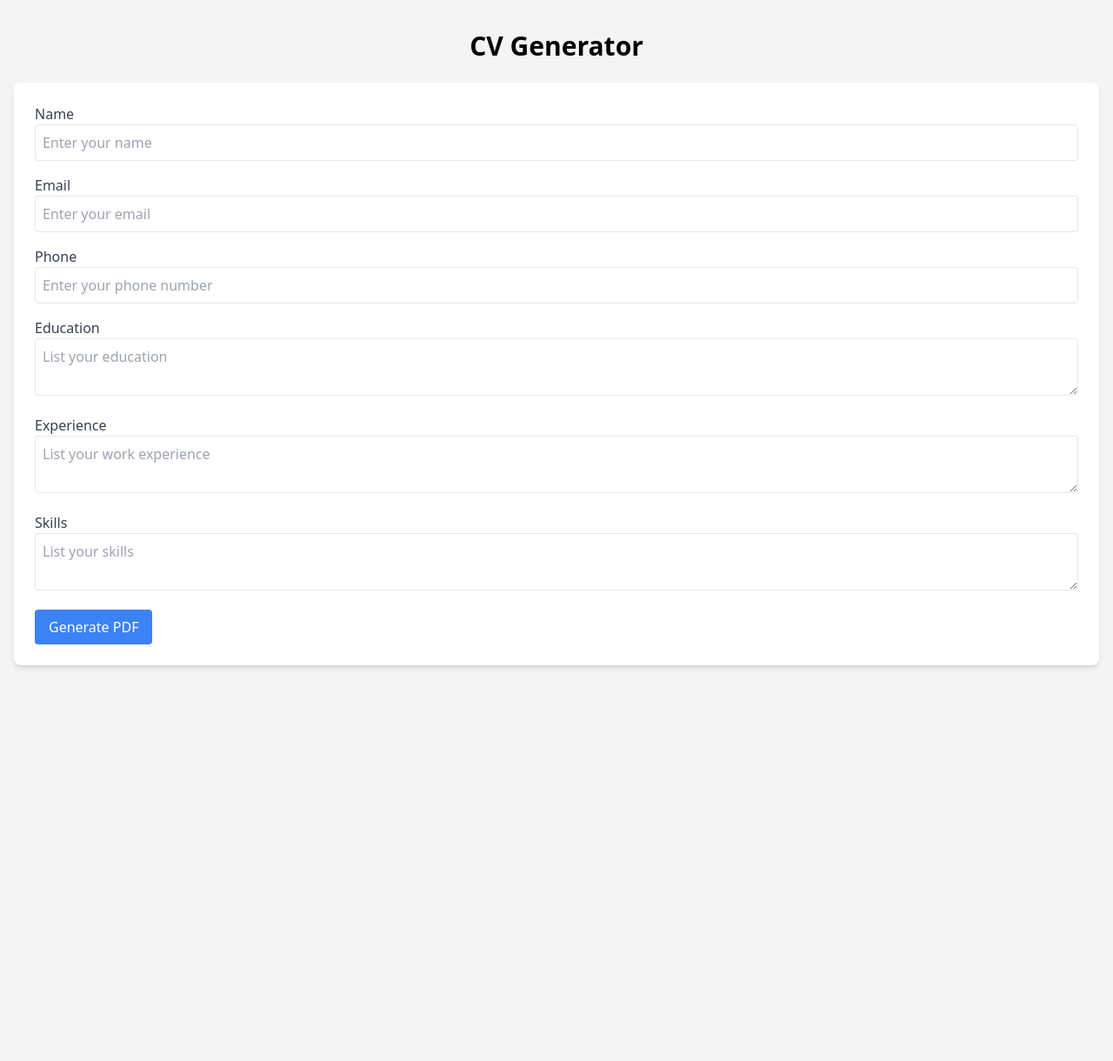
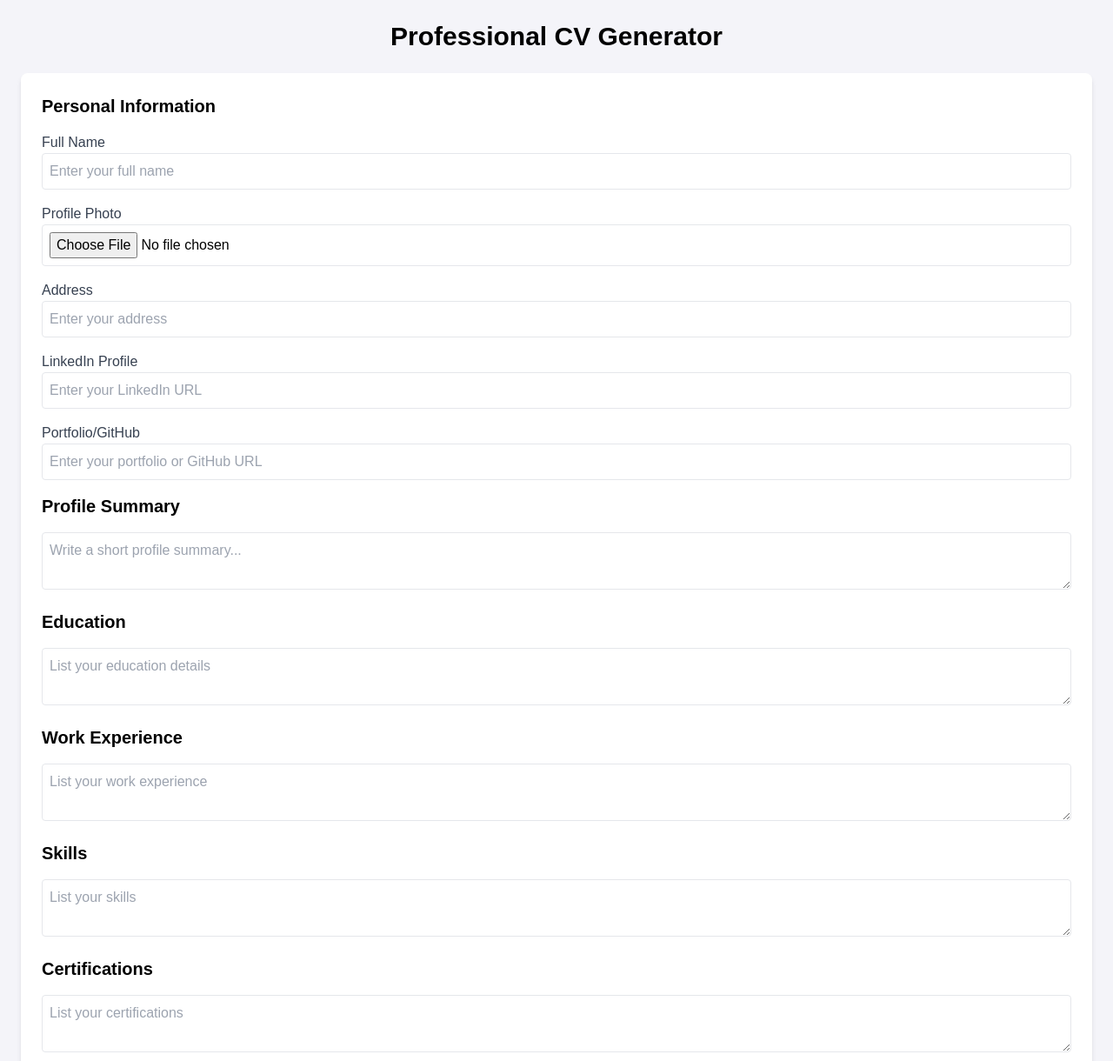
Before and after one commit to najmul-najim/bujso, a plain HTML site: page cv/index.html in a window 1280 px wide. Shown: the top 1220 px of the page at 87% size. Before the commit the page ends 800 px from the top, so only its background shows below. Drawn offline with nearby package versions, Linux system fonts and the light colour scheme.

Commit message:
Update index.html

```diff
--- a/cv/index.html
+++ b/cv/index.html
@@ -3,55 +3,115 @@
 <head>
   <meta charset="UTF-8">
   <meta name="viewport" content="width=device-width, initial-scale=1.0">
-  <title>CV Generator</title>
+  <title>Professional CV Generator</title>
   <script src="https://cdn.tailwindcss.com"></script>
   <script src="https://cdnjs.cloudflare.com/ajax/libs/jspdf/2.4.0/jspdf.umd.min.js"></script>
   <script src="https://html2canvas.hertzen.com/dist/html2canvas.min.js"></script>
+  <style>
+    body {
+      font-family: Arial, sans-serif;
+      background: #f4f4f9;
+    }
+    #cv-preview {
+      width: 800px;
+      margin: auto;
+      padding: 20px;
+      border: 2px solid #ddd;
+      background-color: #ffffff;
+      color: #333;
+      border-radius: 10px;
+    }
+    #cv-header {
+      display: flex;
+      justify-content: space-between;
+      align-items: center;
+      padding-bottom: 10px;
+      border-bottom: 2px solid #333;
+    }
+    #cv-content h3 {
+      color: #007bff;
+      margin-top: 15px;
+    }
+  </style>
 </head>
-<body class="bg-gray-100 min-h-screen flex items-center justify-center">
-  <div class="container mx-auto p-4">
-    <h1 class="text-3xl font-bold text-center mb-6">CV Generator</h1>
-    <div id="form-container" class="bg-white shadow-md rounded-lg p-6">
+<body>
+  <div class="container mx-auto p-6">
+    <h1 class="text-3xl font-bold text-center mb-6">Professional CV Generator</h1>
+    <div class="bg-white shadow-md rounded-lg p-6">
       <form id="cv-form">
+        <!-- Personal Info -->
+        <h2 class="text-xl font-semibold mb-4">Personal Information</h2>
         <div class="mb-4">
-          <label for="name" class="block text-gray-700">Name</label>
-          <input type="text" id="name" class="w-full border rounded p-2" placeholder="Enter your name" />
+          <label for="name" class="block text-gray-700">Full Name</label>
+          <input type="text" id="name" class="w-full border rounded p-2" placeholder="Enter your full name" />
         </div>
         <div class="mb-4">
-          <label for="email" class="block text-gray-700">Email</label>
-          <input type="email" id="email" class="w-full border rounded p-2" placeholder="Enter your email" />
+          <label for="photo" class="block text-gray-700">Profile Photo</label>
+          <input type="file" id="photo" accept="image/*" class="w-full border rounded p-2" />
         </div>
         <div class="mb-4">
-          <label for="phone" class="block text-gray-700">Phone</label>
-          <input type="text" id="phone" class="w-full border rounded p-2" placeholder="Enter your phone number" />
+          <label for="address" class="block text-gray-700">Address</label>
+          <input type="text" id="address" class="w-full border rounded p-2" placeholder="Enter your address" />
         </div>
         <div class="mb-4">
-          <label for="education" class="block text-gray-700">Education</label>
-          <textarea id="education" class="w-full border rounded p-2" placeholder="List your education"></textarea>
+          <label for="linkedin" class="block text-gray-700">LinkedIn Profile</label>
+          <input type="url" id="linkedin" class="w-full border rounded p-2" placeholder="Enter your LinkedIn URL" />
         </div>
         <div class="mb-4">
-          <label for="experience" class="block text-gray-700">Experience</label>
+          <label for="portfolio" class="block text-gray-700">Portfolio/GitHub</label>
+          <input type="url" id="portfolio" class="w-full border rounded p-2" placeholder="Enter your portfolio or GitHub URL" />
+        </div>
+        <!-- Profile Summary -->
+        <h2 class="text-xl font-semibold mb-4">Profile Summary</h2>
+        <div class="mb-4">
+          <textarea id="summary" class="w-full border rounded p-2" placeholder="Write a short profile summary..."></textarea>
+        </div>
+        <!-- Education -->
+        <h2 class="text-xl font-semibold mb-4">Education</h2>
+        <div class="mb-4">
+          <textarea id="education" class="w-full border rounded p-2" placeholder="List your education details"></textarea>
+        </div>
+        <!-- Work Experience -->
+        <h2 class="text-xl font-semibold mb-4">Work Experience</h2>
+        <div class="mb-4">
           <textarea id="experience" class="w-full border rounded p-2" placeholder="List your work experience"></textarea>
         </div>
+        <!-- Skills -->
+        <h2 class="text-xl font-semibold mb-4">Skills</h2>
         <div class="mb-4">
-          <label for="skills" class="block text-gray-700">Skills</label>
           <textarea id="skills" class="w-full border rounded p-2" placeholder="List your skills"></textarea>
         </div>
-        <button type="button" id="generate-btn" class="bg-blue-500 text-white px-4 py-2 rounded">
-          Generate PDF
-        </button>
+        <!-- Certifications -->
+        <h2 class="text-xl font-semibold mb-4">Certifications</h2>
+        <div class="mb-4">
+          <textarea id="certifications" class="w-full border rounded p-2" placeholder="List your certifications"></textarea>
+        </div>
+        <!-- Generate Button -->
+        <button type="button" id="generate-btn" class="bg-blue-500 text-white px-4 py-2 rounded">Generate CV</button>
       </form>
     </div>
-    <div id="cv-preview" class="hidden mt-6 p-6 bg-white rounded-lg shadow-md">
-      <h2 class="text-xl font-bold" id="preview-name"></h2>
-      <p id="preview-email"></p>
-      <p id="preview-phone"></p>
-      <h3 class="mt-4 font-bold">Education</h3>
-      <p id="preview-education"></p>
-      <h3 class="mt-4 font-bold">Experience</h3>
-      <p id="preview-experience"></p>
-      <h3 class="mt-4 font-bold">Skills</h3>
-      <p id="preview-skills"></p>
+    <!-- CV Preview -->
+    <div id="cv-preview" class="hidden mt-6">
+      <div id="cv-header">
+        <div>
+          <h1 id="preview-name" class="text-2xl font-bold"></h1>
+          <p id="preview-address"></p>
+          <p id="preview-linkedin"></p>
+          <p id="preview-portfolio"></p>
+        </div>
+      </div>
+      <div id="cv-content">
+        <h3>Profile Summary</h3>
+        <p id="preview-summary"></p>
+        <h3>Education</h3>
+        <p id="preview-education"></p>
+        <h3>Work Experience</h3>
+        <p id="preview-experience"></p>
+        <h3>Skills</h3>
+        <p id="preview-skills"></p>
+        <h3>Certifications</h3>
+        <p id="preview-certifications"></p>
+      </div>
     </div>
   </div>
   <script src="script.js"></script>
```
